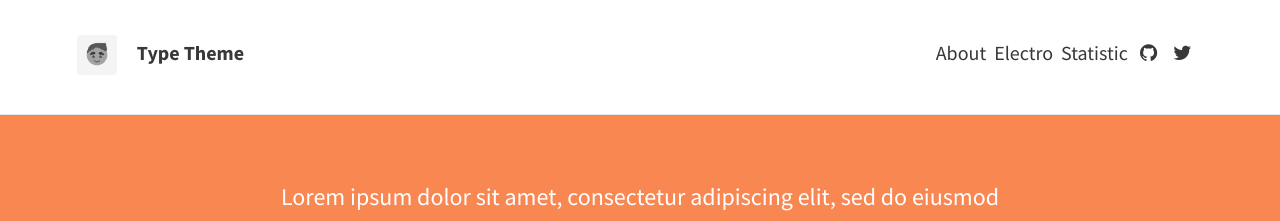
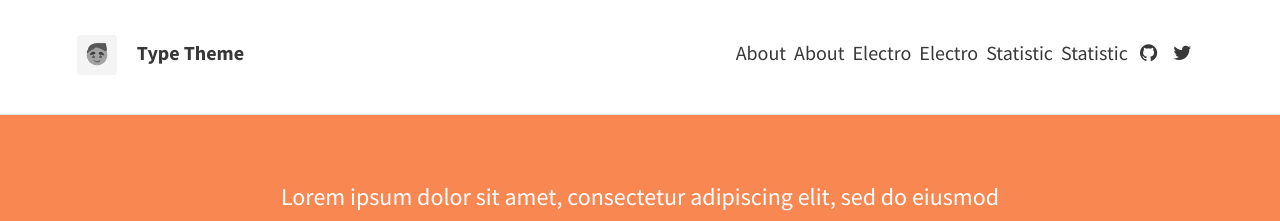
Before and after one commit to siscia/accademy, a Jekyll site: the page built from index.html, in a window 1280 px wide. Shown: the top 221 px of the page. Built offline with Jekyll 4.4.1, drawn with Linux system fonts in a browser that asks for light colours; nearby versions of some CDN libraries; the list of posts is cut into pages by our own code.

Commit message:
try fix link to nav bar

```diff
--- a/_includes/header.html
+++ b/_includes/header.html
@@ -21,7 +21,10 @@
 			{% for page in site.pages %}
 				{% if page.title and page.hide != true %}
 				<li>
-					<a class="page-link" href="{{ page.url | prepend: site.baseurl }}">{{ page.title }}</a>
+				  <a class="page-link" href="{{ page.url | prepend: site.baseurl }}">{{ page.title }}</a>
+				</li>
+				<li>
+				  <a class="page-link" href="{{ page.url}}">{{ page.title }}</a>
 				</li>
 				{% endif %}
 			{% endfor %}
```
